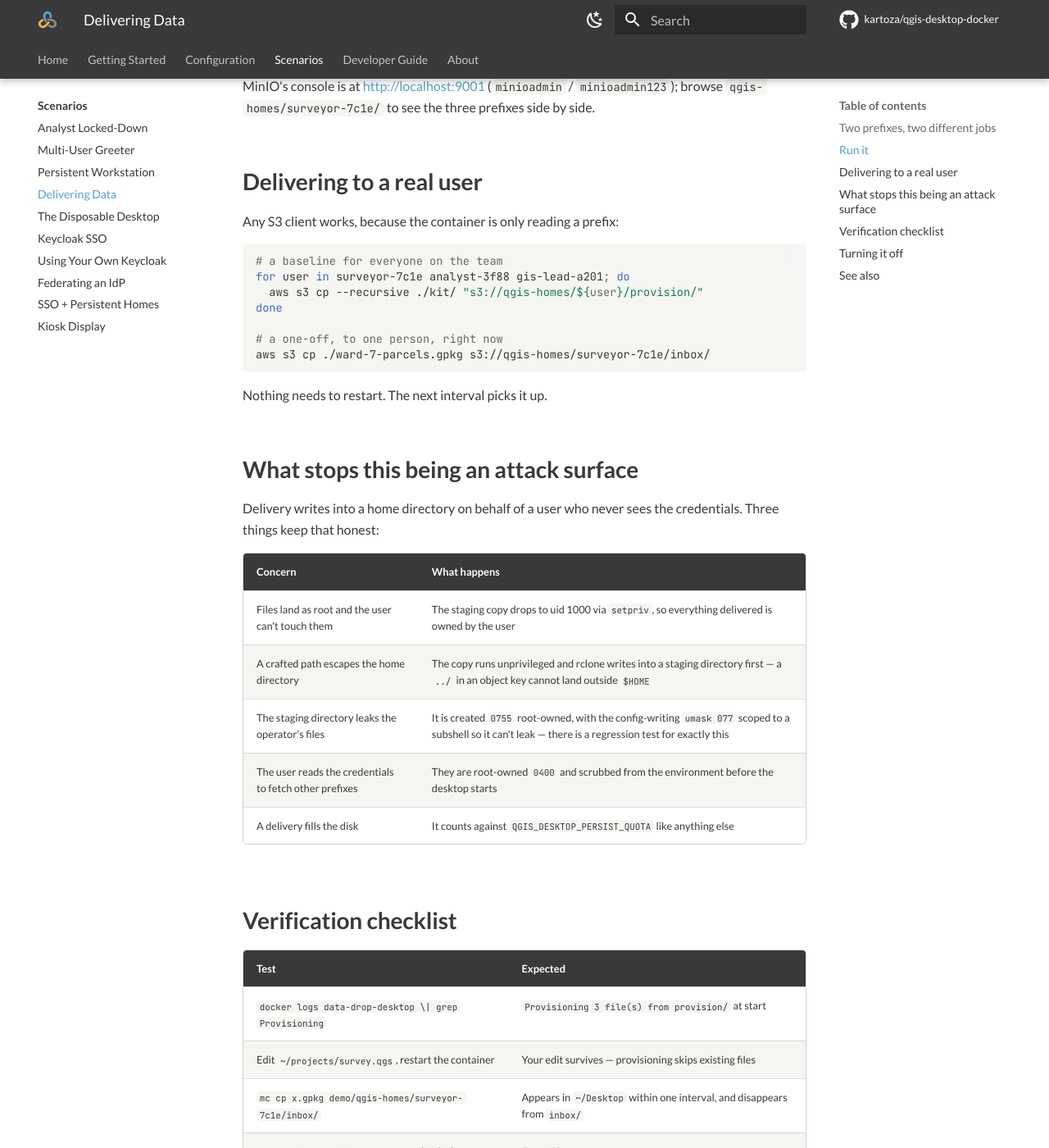
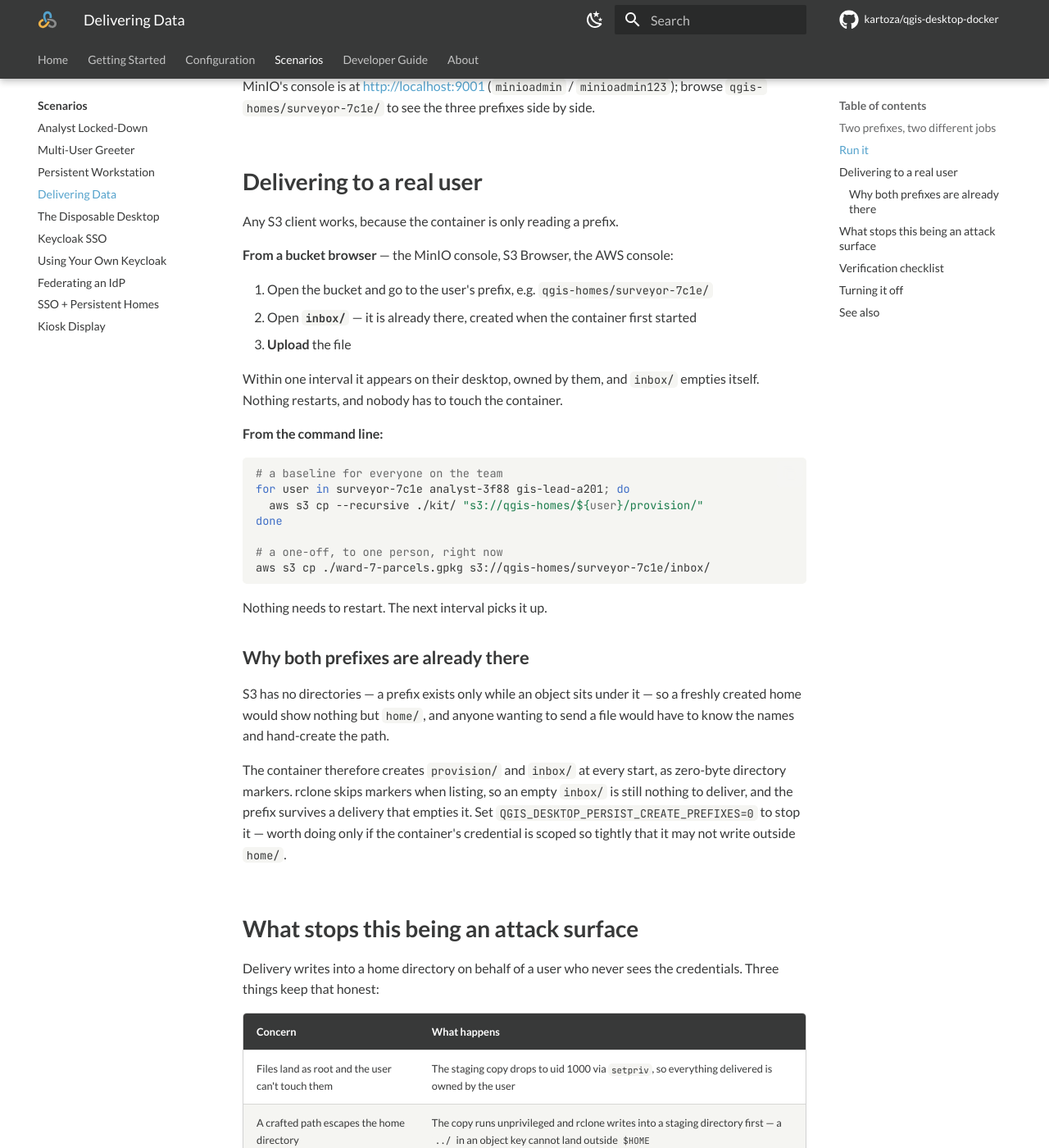
Before and after one commit to kartoza/qgis-desktop-docker, an MkDocs documentation site: the page built from docs/scenarios/team-data-drop.md, in a window 1280 px wide and 1400 px high, scrolled down 1516 px. Shown: the whole window at 82% size. Built offline with MkDocs 1.6.1 and Material for MkDocs 9.7.7, drawn with Linux system fonts in a browser that asks for light colours; comment, search, counter and statistics services are not loaded.

Commit message:
feat(persist): create provision/ and inbox/ in the bucket at startup
S3 has no directories — a prefix exists only while an object sits under it — so
a freshly created home showed nothing but home/, and an operator wanting to send
a user a file had to already know the two prefix names and hand-create the path
in their bucket browser. Both delivery paths were documented and invisible.

They are now created at every restore, as zero-byte directory markers. rclone
writes them with --s3-directory-markers and skips them when listing, which is
what makes this safe:

- an empty inbox/ still reports nothing to deliver — the marker is never
  mistaken for a file and delivered to the user's Desktop
- the prefix survives a delivery that empties it, so it is not there once and
  gone after the first hand-off
- provisioning is unaffected: a marker in provision/ is not copied into the home

Never fatal. A credential scoped tightly to home/ may legitimately refuse to
create them, and a missing prefix only costs a click later.
QGIS_DESKTOP_PERSIST_CREATE_PREFIXES=0 opts out.

Verified on real S3, not just the local remote the suite uses: a first boot
against a brand-new MinIO bucket leaves inbox/ and provision/ visible with zero
phantom deliveries, a file dropped into the templated inbox/ lands on the
desktop owned by uid 1000, and the prefix is still there afterwards.

Docs
- The operator-facing flow was written up for the CLI only. team-data-drop.md
  now leads with the bucket-browser path — open the prefix, open inbox/, upload
  — because that is how someone with a MinIO console in front of them will
  actually do it, and explains why both prefixes are already there.
- sso-persistent-homes.md said nothing about handing a signed-in user a file
  and did not link to the page that does. Both fixed.
- persistence.md documents the behaviour next to the directory layout, and the
  new variable in the table.

10 new tests: the prefixes are created, an empty inbox reports nothing, no
marker is ever delivered as a file, delivery still works, the prefix survives
it, and creation can be turned off. 223 checks pass.

````diff
--- a/docs/scenarios/team-data-drop.md
+++ b/docs/scenarios/team-data-drop.md
@@ -47,7 +47,19 @@
 
 ## Delivering to a real user
 
-Any S3 client works, because the container is only reading a prefix:
+Any S3 client works, because the container is only reading a prefix.
+
+**From a bucket browser** — the MinIO console, S3 Browser, the AWS console:
+
+1. Open the bucket and go to the user's prefix, e.g. `qgis-homes/surveyor-7c1e/`
+2. Open **`inbox/`** — it is already there, created when the container first
+   started
+3. **Upload** the file
+
+Within one interval it appears on their desktop, owned by them, and `inbox/`
+empties itself. Nothing restarts, and nobody has to touch the container.
+
+**From the command line:**
 
 ```bash
 # a baseline for everyone on the team
@@ -60,6 +72,19 @@
 ```
 
 Nothing needs to restart. The next interval picks it up.
+
+### Why both prefixes are already there
+
+S3 has no directories — a prefix exists only while an object sits under it — so
+a freshly created home would show nothing but `home/`, and anyone wanting to
+send a file would have to know the names and hand-create the path.
+
+The container therefore creates `provision/` and `inbox/` at every start, as
+zero-byte directory markers. rclone skips markers when listing, so an empty
+`inbox/` is still nothing to deliver, and the prefix survives a delivery that
+empties it. Set `QGIS_DESKTOP_PERSIST_CREATE_PREFIXES=0` to stop it — worth
+doing only if the container's credential is scoped so tightly that it may not
+write outside `home/`.
 
 ## What stops this being an attack surface
 
````
Also changed, not shown: CHANGELOG.md (+9 -0 lines), docs/configuration/persistence.md (+11 -0 lines), docs/scenarios/sso-persistent-homes.md (+12 -0 lines), 2 other files.
